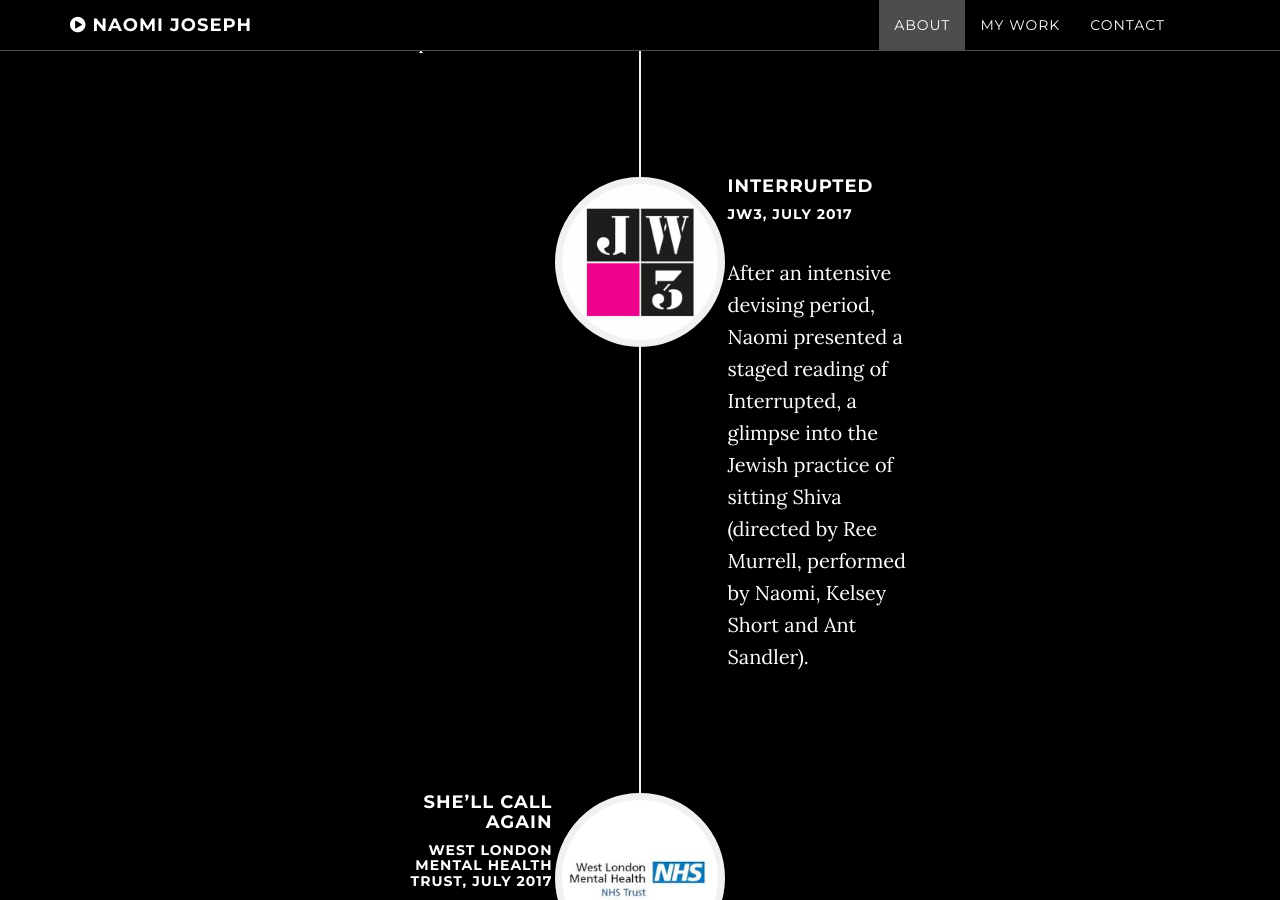
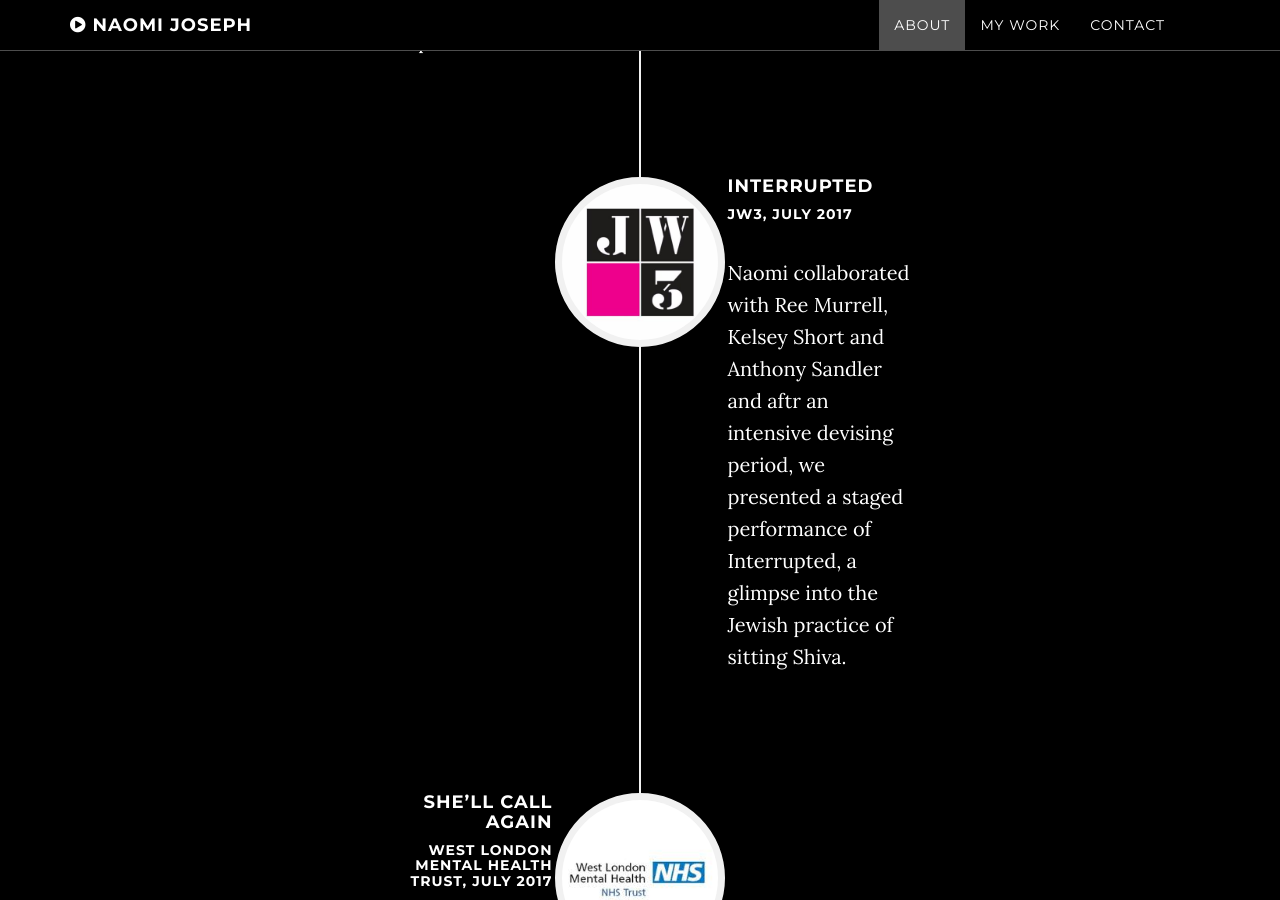
Before and after one commit to NaomiMJ/naomijoseph.me, a Jekyll site: the page built from _posts/2015-11-11-super_simple_sleep_timer.markdown, in a window 1280 px wide and 900 px high, scrolled down 2523 px. Built offline with Jekyll 4.4.1, drawn with Linux system fonts in a browser that asks for light colours.

Commit message:
Update 2015-11-11-super_simple_sleep_timer.markdown

```diff
--- a/_posts/2015-11-11-super_simple_sleep_timer.markdown
+++ b/_posts/2015-11-11-super_simple_sleep_timer.markdown
@@ -1,7 +1,7 @@
 ---
 title: Interrupted
 subtitle: JW3, July 2017
-blurb: After an intensive devising period, Naomi presented a staged reading of Interrupted, a glimpse into the Jewish practice of sitting Shiva (directed by Ree Murrell, performed by Naomi, Kelsey Short and Ant Sandler).
+blurb: Naomi collaborated with Ree Murrell, Kelsey Short and Anthony Sandler and aftr an intensive devising period, we presented a staged performance of Interrupted, a glimpse into the Jewish practice of sitting Shiva.
 image: "img/timeline/client/jw3.jpg"
 project-url: http://www.ignis.co.uk/
 layout: default
```
